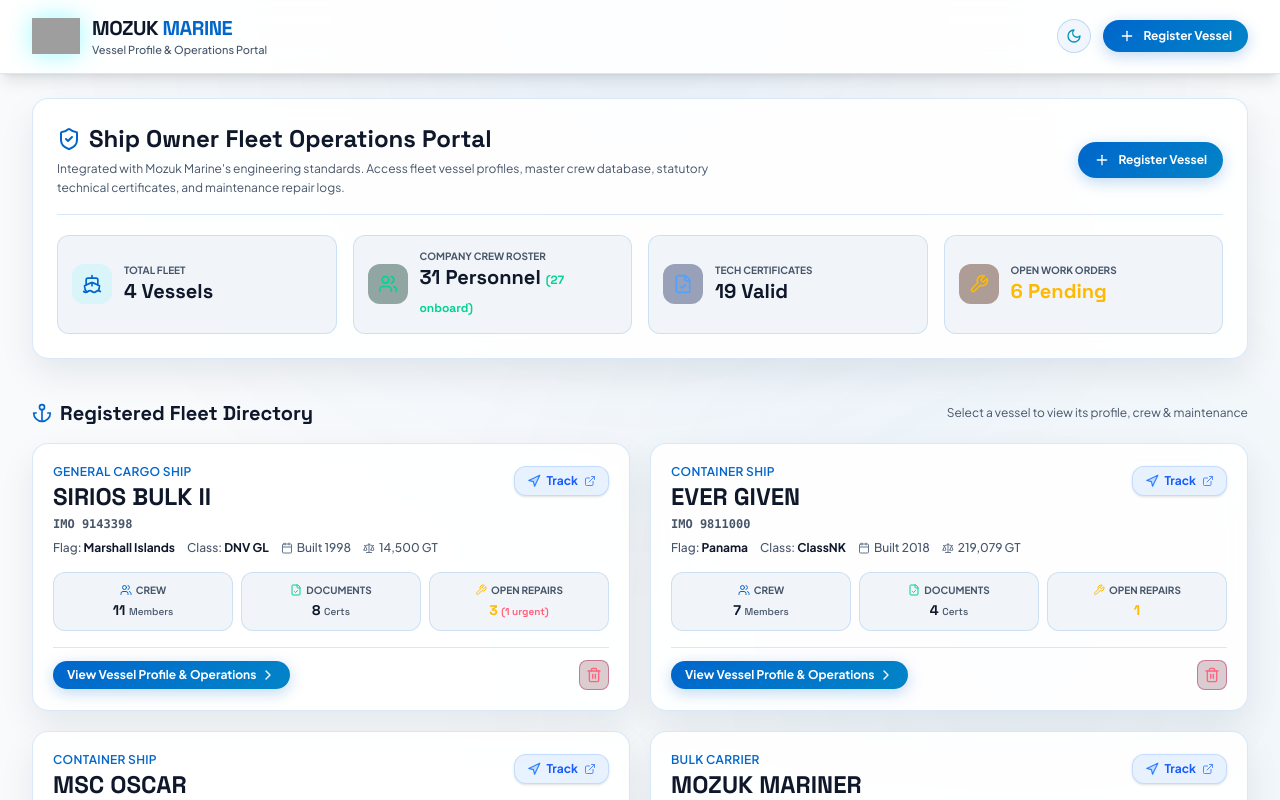
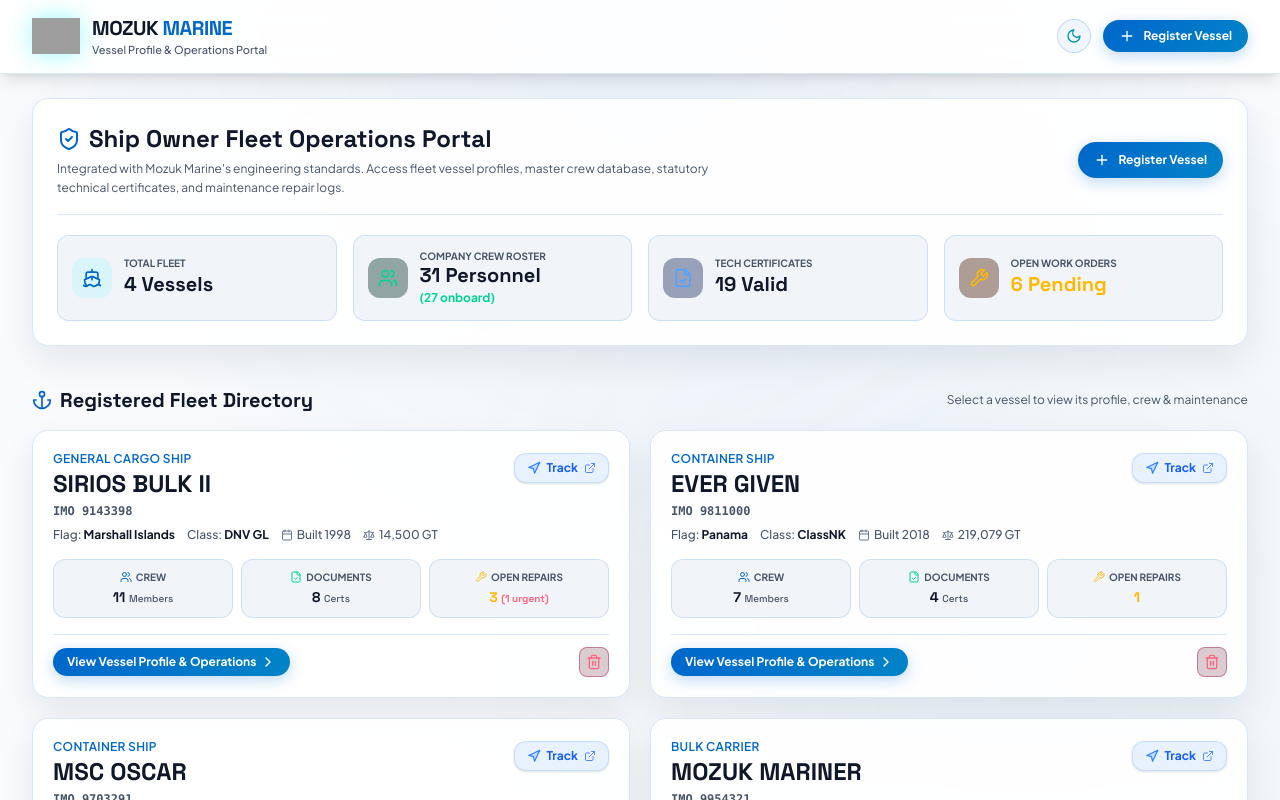
Before and after one commit to Drakhtar359/app-mozuk-marine, a React (Vite) app: page / in a window 1280 px wide. Shown: the top 800 px of the page. Built offline with nearby package versions, Linux system fonts and the light colour scheme; grey boxes are pictures that could not be loaded.

Commit message:
Place onboard crew count on a separate line in company crew roster metric card

```diff
--- a/src/App.tsx
+++ b/src/App.tsx
@@ -612,8 +612,11 @@ export function App() {
                   </div>
                   <div>
                     <div className="text-[var(--text-muted)] text-[10px] font-bold uppercase">Company Crew Roster</div>
-                    <div className="font-['Space_Grotesk',sans-serif] font-extrabold text-[var(--text-main)] text-xl">
-                      {totalCrewCount} Personnel <span className="text-xs text-emerald-400 font-bold">({totalOnboardCrewCount} onboard)</span>
+                    <div className="font-['Space_Grotesk',sans-serif] font-extrabold text-[var(--text-main)] text-xl leading-tight">
+                      {totalCrewCount} Personnel
+                    </div>
+                    <div className="text-xs text-emerald-400 font-bold mt-0.5">
+                      ({totalOnboardCrewCount} onboard)
                     </div>
                   </div>
                 </div>
```
